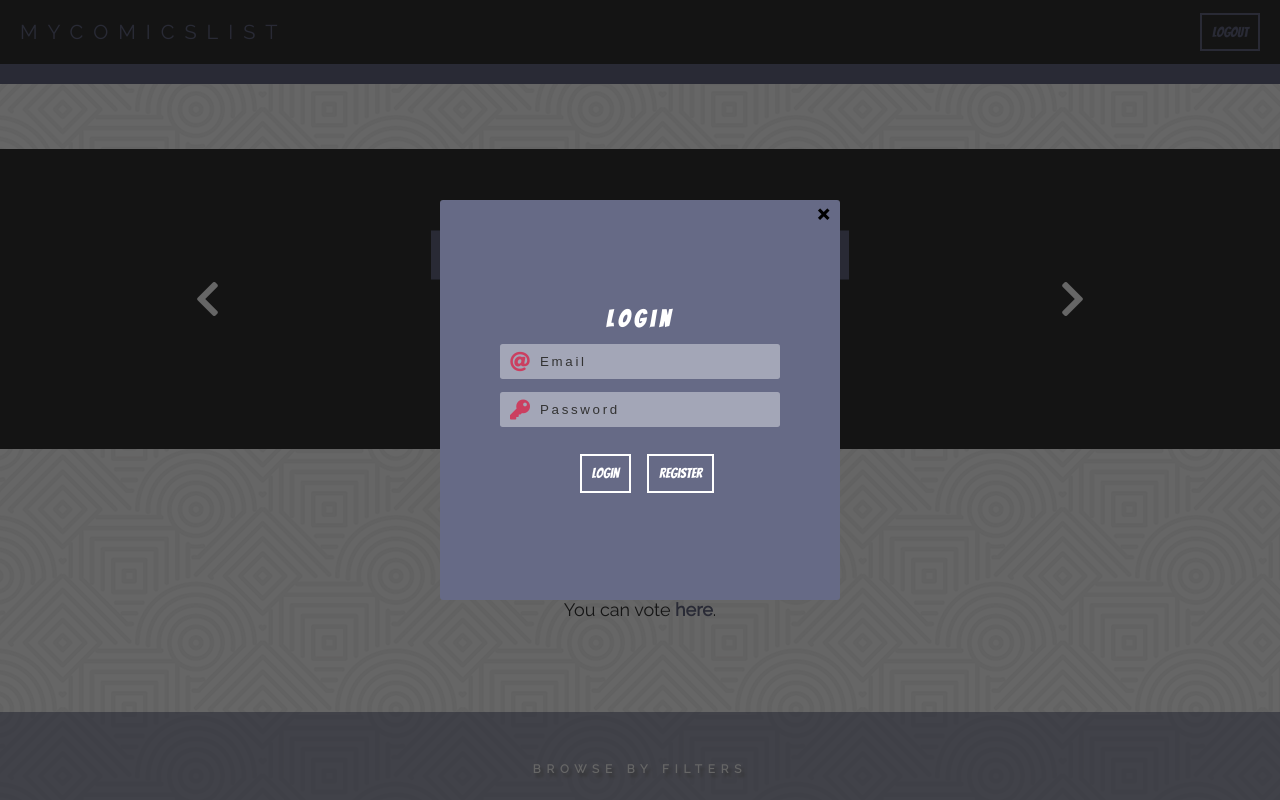
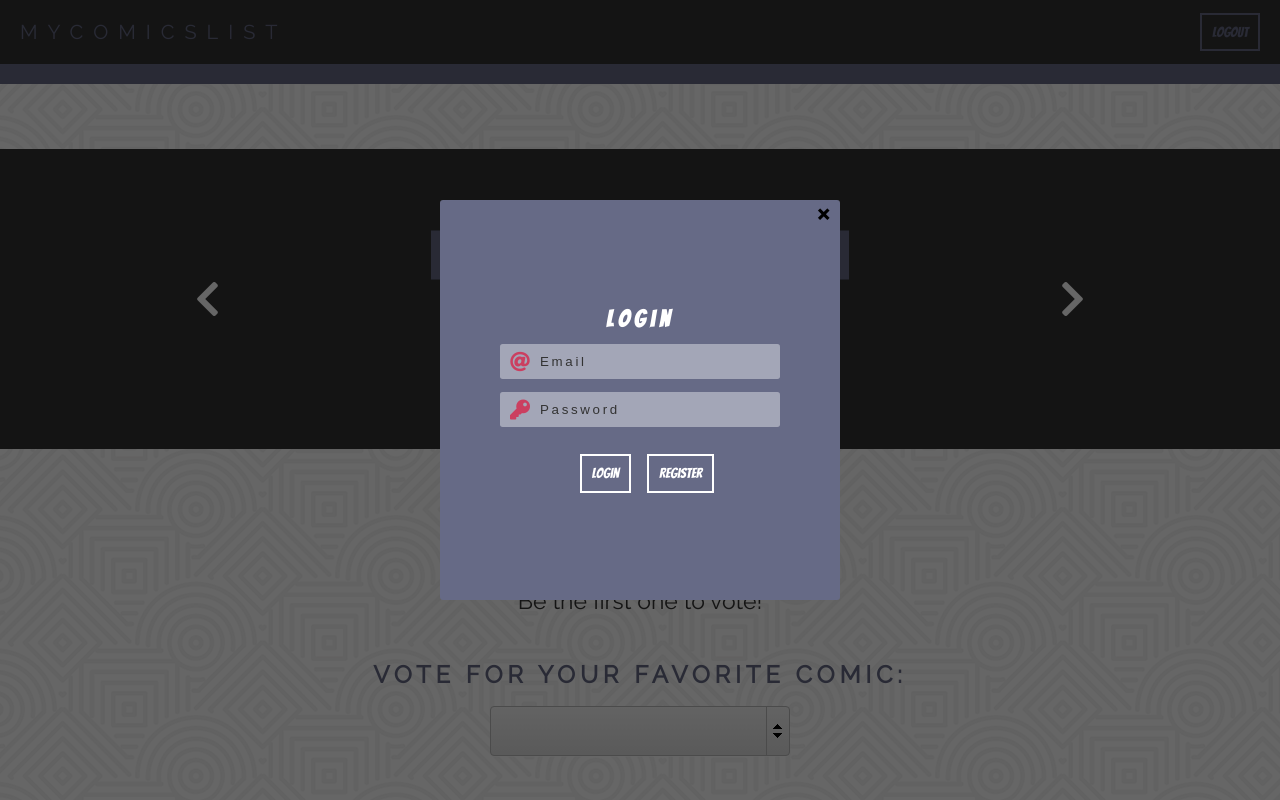
Before and after one commit to Chibi97/Striparnica, a PHP site: page / in a window 1280 px wide. Run offline with PHP 8.4, Linux system fonts and the light colour scheme; the visitor is signed in with stand-in values (Sample User, id 1); data that the repository does not hold is empty; a stand-in replaces the project's code that opens the database connection; some libraries are stand-ins or nearby versions.

Commit message:
add funtional voting system

```diff
--- a/database.php
+++ b/database.php
@@ -7,5 +7,5 @@
     $conn->setAttribute(PDO::ATTR_ERRMODE, PDO::ERRMODE_EXCEPTION);
     $conn->setAttribute(PDO::ATTR_DEFAULT_FETCH_MODE, PDO::FETCH_OBJ);
   } catch(PDOException $e) {
-    echo $e->getMessage();
+    // echo $e->getMessage();
   }
--- a/public/ajax/comics.php
+++ b/public/ajax/comics.php
@@ -44,7 +44,9 @@
       }
     }
     $array .= ")";
-    $stmt = $conn->prepare("SELECT COUNT(*) AS num FROM comics c INNER JOIN comics_sub_filters csf ON c.id = csf.id_comic WHERE csf.id_sub_filter IN (SELECT id FROM sub_filters WHERE id IN $array)");
+    $stmt = $conn->prepare("SELECT COUNT(distinct csf.id_comic) AS num FROM comics c
+    JOIN comics_sub_filters csf ON c.id = csf.id_comic
+    WHERE csf.id_sub_filter IN $array");
     foreach($bindings as $index => &$val) {
       $stmt->bindParam("$index", $val, PDO::PARAM_INT);
     }
@@ -68,7 +70,6 @@
         $novi["name"] = $row->name;
         $novi["description"] = $row->description;
         $novi["issues"] = $row->issues;
-        $novi["votes"] = $row->votes;
         $novi["path"] = $row->path;
         $novi["alt"] = $row->alt;
         $novi["flag"] = $row->id_user;
@@ -92,7 +93,6 @@
       $status = 500;
     }
   } else {
-
     $count = $conn->query("SELECT COUNT(*) AS num FROM comics")->fetch()->num;
     $pages = ceil($count / PER_PAGE);
 
@@ -109,7 +109,6 @@
         $novi["name"] = $row->name;
         $novi["description"] = $row->description;
         $novi["issues"] = $row->issues;
-        $novi["votes"] = $row->votes;
         $novi["path"] = $row->path;
         $novi["alt"] = $row->alt;
         $novi["flag"] = $row->id_user;
--- a/public/css/style.css
+++ b/public/css/style.css
@@ -95,7 +95,7 @@
   margin: 0 1.5em 1em;
 }
 
-.list-adv a {
+.links {
   display:block;
   margin: 0 0 1em 2em ;
   font-size:1em;
@@ -152,6 +152,7 @@
 }
 
 .the-rest {
+  font-family: 'Raleway', sans-serif;
   margin-top:.7em;
   font-size:1.8rem;
 }
@@ -162,6 +163,19 @@
   display:inline;
   color:#666A86;
   font-weight: 700;
+}
+
+.vote {
+  margin-top: 2em;
+}
+
+.vote-msg {
+  margin-top: 1em;
+}
+
+.vote-msg a {
+  color: #666A86;
+  font-weight: 900;
 }
 
 @media only screen and (max-width: 810px) {
@@ -508,14 +522,3 @@
     min-width: 50vmax;
   }
 }
-
-/* ----- VOTE ----- */
-.vote {
-  align-self:flex-start;
-  margin-left: 5em;
-  width:30rem;
-}
-
-#izbor-stripa {
-  width: 300px;
-}
--- a/public/php/utilities.php
+++ b/public/php/utilities.php
@@ -39,7 +39,7 @@
     try {
       $result->execute();
     } catch (PDOException $e) {
-      var_dump($e->getMessage());
+      //var_dump($e->getMessage());
       return null;
     }
     return $result;
@@ -127,7 +127,7 @@
       ]);
       return $uploaded;
     } catch(Exception $e) {
-      echo "Slika nije u dobrom formatu";
+
     }
   }
 
@@ -169,8 +169,6 @@
 
   function resize_image($file, $target, Callable $callback) {
     list($originalWidth, $originalHeight) = getimagesize($file);
-    echo "Original width: $originalWidth <br>";
-    echo "Original height: $originalHeight <br>";
     $ratio = $originalWidth / $originalHeight;
 
     list($targetWidth, $targetHeight) = $callback($ratio, $target);
--- a/public/scripts/comics.js
+++ b/public/scripts/comics.js
@@ -157,7 +157,6 @@
               <p class='scroll'>${comic.description}</p>
               <div class='info'>
                 <p><strong>Issues/Chapters: </strong>${comic.issues}</p>
-                <p><strong>Number of votes: </strong>${comic.votes}</p>
               </div>
             </div>`;
   }
--- a/public/scripts/utils.js
+++ b/public/scripts/utils.js
@@ -15,7 +15,7 @@
     success: cbSuccess,
     data: data,
     error: function(xhr) {
-      cbFailure(xhr.status);
+      cbFailure(xhr.status, xhr.responseText);
     }
   })
 }
--- a/public/scripts/validations.js
+++ b/public/scripts/validations.js
@@ -46,7 +46,6 @@
   validations.push(validatePassword(password, errors, validno));
 
   return !validations.includes(false);
-  // ako nadje bilo koje false u nizu, vratice true, sto znaci da moramo sa ! da kazemo da to bude false -- neuspesno
 }
 
 function validateEmail(email, errors, validno) {
@@ -106,20 +105,59 @@
   }
 }
 
+function results(resp) {
+  var html = "";
+  if(resp.poruka) {
+    var response = resp.poruka;
+    $(".already-voted").html(response);
+    $(".vote-msg").show();
+  } else {
+    resp.forEach((result) => {
+      html += iscrtajSliku(result);
+    });
+    $(".last-added").html(html);
+  }
+
+}
+
+function iscrtajSliku(jedna) {
+  return `<figure class='l3-item'>
+            <img src='${jedna.path}' alt='${jedna.alt}' />
+          <figcaption class='l3-desc'>
+            <p>${jedna.name}</p>
+          </figcaption>
+        </figure>`;
+}
+
 function handleVote() {
-  $("#vote").change(function() {
+  $(".vote-msg").hide();
+  $("#vote").change(function () {
     var value = Number($(this).val());
-    if(value > 0) {
-      ajaxPost("ajax/vote.php", {
+    if (value > 0) {
+      ajaxPost("ajax/addVote.php", {
         votedFor: value
       },
-      (poruka) => {
-       $(".vote").append("Success");
-
+      (resp) => {
+        console.log(resp);
+        results(resp);
       },
-      (status) => {
-        console.log(status);
+      (status, responseText) => {
+        console.log(responseText);
       });
     }
   });
+
+  $(".vote-msg a").click(function (e) {
+    if(value > 0) {
+      ajaxGet("ajax/removeVote.php",
+      (resp) => {
+        console.log(resp);
+      },
+      (status, responseText) => {
+        console.log(responseText);
+      });
+    } else {
+      e.preventDefault();
+    }
+  });
 }
--- a/public/views/footer.php
+++ b/public/views/footer.php
@@ -10,7 +10,7 @@
               echo "<li><a href='$link->path'>$link->name</a></li>";
             }
           }
-          echo "<li><a href='#'>Dokumentacija</a></li>";
+          echo "<li><a href='https://github.com/Chibi97/Striparnica'>Dokumentacija</a></li>";
         ?>
       </ul>
 
--- a/public/views/main.php
+++ b/public/views/main.php
@@ -22,13 +22,18 @@
 <?php
   if(isset($_SESSION['user'])): ?>
   <?php
-    $upit = "SELECT c.name, p.path, p.alt FROM comics c INNER JOIN pictures p ON c.id = p.id_comic ORDER BY votes DESC LIMIT 0,3";
+    $upit = "SELECT c.name,p.path, p.alt, COUNT(*) AS votes FROM votes v JOIN comics c ON v.id_comic = c.id JOIN pictures p ON c.id = p.id_comic GROUP BY c.name, p.path, p.alt ORDER BY votes DESC LIMIT 0,3";
     $comics = selectMultipleRows($conn, $upit);
   ?>
-    <section class='list-adv flex-col center'>
-      <h2>Top three by votes:</h2>
+    <section class='list-adv  flex-col center'>
+      <h2>Top by votes:</h2>
       <article class='last-added flex-row'>
-      <?php foreach($comics as $comic): ?>
+
+        <?php
+         if(count($comics) == 0) {
+           echo "<span>Be the first one to vote!</span>";
+         }
+        foreach($comics as $comic): ?>
           <figure class='l3-item'>
             <img src='<?= $comic->path ?>' alt='<?= $comic->alt ?>' />
             <figcaption class='l3-desc'>
@@ -37,7 +42,21 @@
           </figure>
        <?php endforeach ?>
       </article>
-      <span class='the-rest'>You can vote <a href='../index.php?page=contact'>here</a>.</span>
+
+      <article class='vote flex-col center'>
+        <h2>Vote for your favorite comic:</h2>
+        <select id='vote' name='vote'>
+          <?php
+            $upit = "SELECT id,name FROM comics";
+            $comics = selectMultipleRows($conn, $upit);
+            foreach($comics as $comic):
+          ?>
+            <option value='<?= $comic->id ?>'><?= $comic->name ?></option>
+          <?php endforeach ?>
+        </select>
+        <span class='already-voted'></span>
+        <span class='vote-msg'> Click <a href='ajax/removeVote.php'>here</a> to remove your vote.</span>
+      </article>
     </section>
 
 <?php else: ?>
@@ -45,7 +64,7 @@
     <article class='la-group'>
       <p>Ever wanted to keep track of the comics that you are interested it? Well, we have a solution for you! We'll give you one list, so you decide what you'll keep track of -- favorites, currently reading, plan to read or anything else. Register now, and you can make your own list of comics for free, give your own ratings and decide what next to read.</p>
     </article>
-    <article>
+    <article class='links'>
       <a href='#' class='open-modal-register btn-style bs-white'>JOIN US NOW</a>
       <a href='#' class='open-modal-login btn-style bs-white'>LOGIN</a>
     </article>
```
Also changed, not shown: public/ajax/addVote.php (added, +39 -0 lines), public/ajax/removeVote.php (added, +34 -0 lines), public/ajax/vote.php (deleted, +0 -23 lines), public/views/contact.php (+0 -13 lines). Lines whose indentation alone changed are shown as unchanged.
